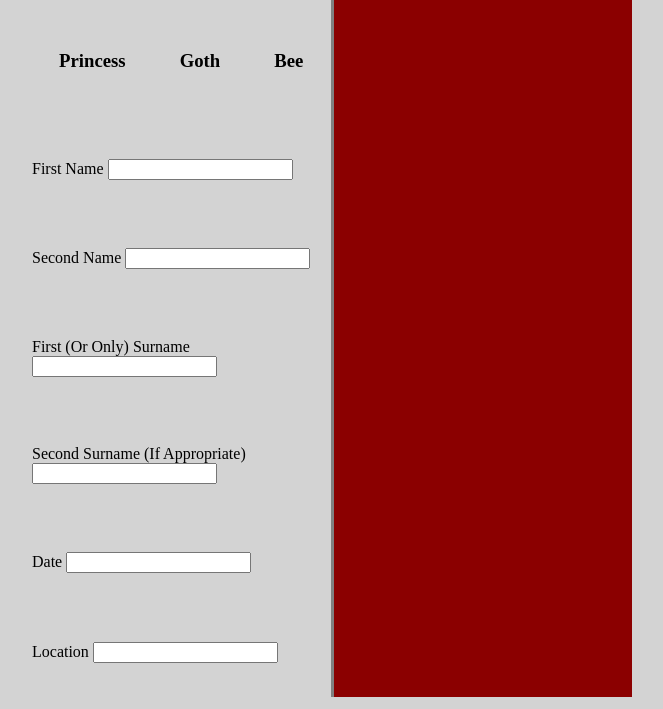
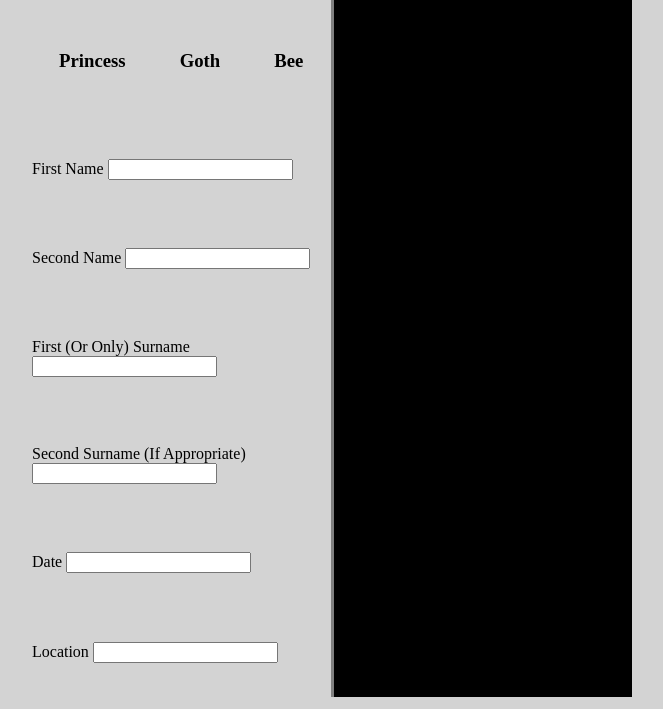
Before and after one commit to abbreviatedman/invited, a plain HTML site: page index.html in a window 1280 px wide. Both pictures are taken after a click on the element "Goth". Shown: the part 91-800 px from the top of the page, without its empty margins (308-971 px from the left). Drawn offline with Linux system fonts and the light colour scheme.

Commit message:
changes goth color scheme

```diff
--- a/index.css
+++ b/index.css
@@ -34,8 +34,8 @@ main {
 }
 
 .goth {
-    color: white;
-    background-color: darkred;
+    color: red;
+    background-color: black;
 }
 
 .princess {
```
